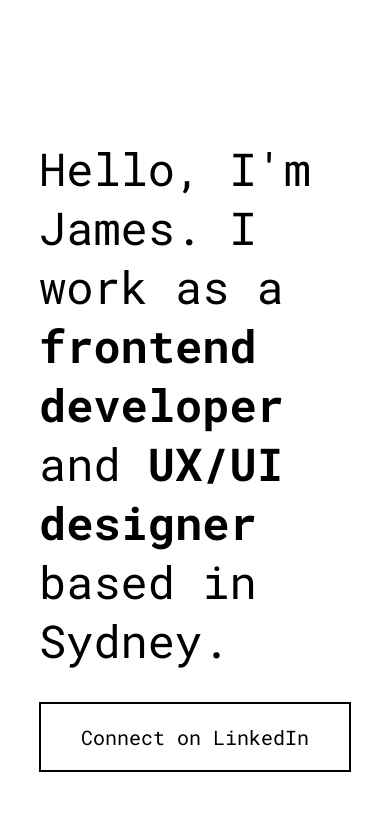
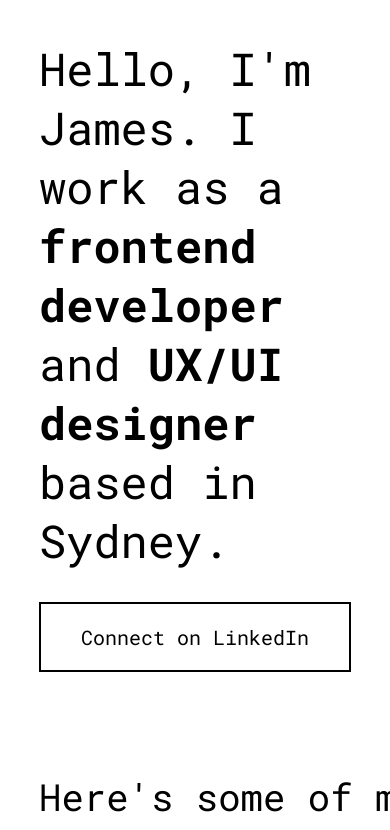
Before and after one commit to jdaviesfox/portfolio-2021, a React (Create React App) app: page / in a window 390 px wide. Shown: the top 830 px of the page. Built offline with nearby package versions, Linux system fonts and the light colour scheme.

Commit message:
Padding and margin fix

```diff
--- a/src/components/hero/hero.css
+++ b/src/components/hero/hero.css
@@ -33,6 +33,7 @@
 @media screen and (max-width: 480px) {
     .hero {
         flex-direction: column;
+        padding-top: 0;
     }
     .hero-right {
         display: none;
--- a/src/components/workList/workList.css
+++ b/src/components/workList/workList.css
@@ -29,6 +29,7 @@
 
 @media screen and (max-width: 480px) {
     .workList {
+        margin-top: 10%;
         padding: 10%;
         text-align: left;
     }
```
